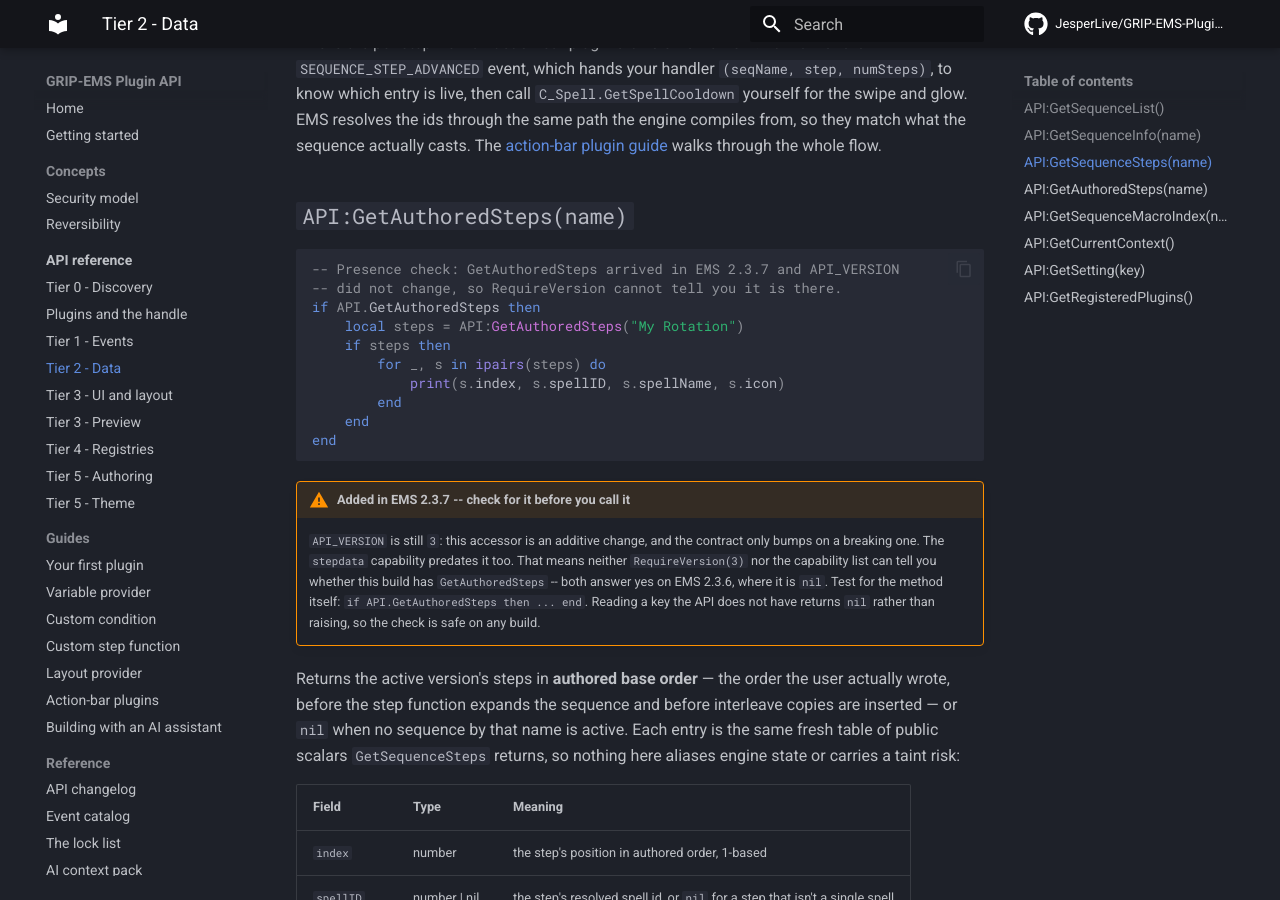
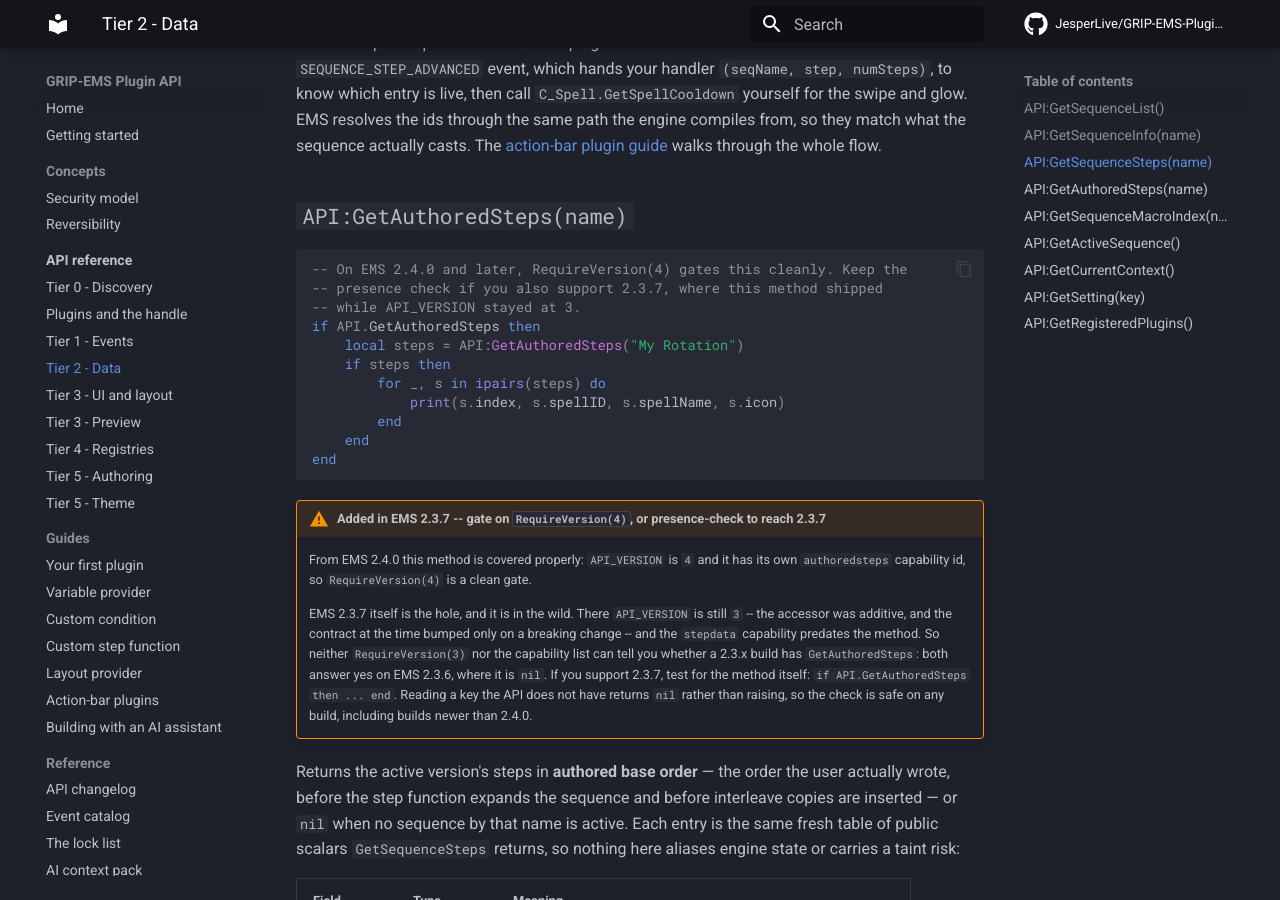
Before and after one commit to JesperLive/GRIP-EMS-PluginAPI, an MkDocs documentation site: the page built from docs/api/data.md, in a window 1280 px wide and 900 px high, scrolled down 3417 px. Built offline with MkDocs 1.6.1 and Material for MkDocs 9.7.7, drawn with Linux system fonts in a browser that asks for light colours; comment, search, counter and statistics services are not loaded; some of the changed text lies outside the part shown.

Commit message:
Document API_VERSION 4 and the RequireVersion gate
API_VERSION is an integer that rises on any addition to the surface. Documents v4 against GRIP-EMS 2.4.0, and notes that a presence check is still needed for 2.3.7, where the method shipped while API_VERSION stayed at 3.

````diff
--- a/docs/api/data.md
+++ b/docs/api/data.md
@@ -103,8 +103,9 @@ This is the per-step view an action-bar plugin draws chrome from. Pair it with t
 ## `API:GetAuthoredSteps(name)`
 
 ```lua
--- Presence check: GetAuthoredSteps arrived in EMS 2.3.7 and API_VERSION
--- did not change, so RequireVersion cannot tell you it is there.
+-- On EMS 2.4.0 and later, RequireVersion(4) gates this cleanly. Keep the
+-- presence check if you also support 2.3.7, where this method shipped
+-- while API_VERSION stayed at 3.
 if API.GetAuthoredSteps then
     local steps = API:GetAuthoredSteps("My Rotation")
     if steps then
@@ -115,14 +116,19 @@ if API.GetAuthoredSteps then
 end
 ```
 
-!!! warning "Added in EMS 2.3.7 -- check for it before you call it"
+!!! warning "Added in EMS 2.3.7 -- gate on `RequireVersion(4)`, or presence-check to reach 2.3.7"
 
-    `API_VERSION` is still `3`: this accessor is an additive change, and the contract
-    only bumps on a breaking one. The `stepdata` capability predates it too. That means
-    neither `RequireVersion(3)` nor the capability list can tell you whether this build
-    has `GetAuthoredSteps` -- both answer yes on EMS 2.3.6, where it is `nil`. Test for
-    the method itself: `if API.GetAuthoredSteps then ... end`. Reading a key the API does
-    not have returns `nil` rather than raising, so the check is safe on any build.
+    From EMS 2.4.0 this method is covered properly: `API_VERSION` is `4` and it has its
+    own `authoredsteps` capability id, so `RequireVersion(4)` is a clean gate.
+
+    EMS 2.3.7 itself is the hole, and it is in the wild. There `API_VERSION` is still `3`
+    -- the accessor was additive, and the contract at the time bumped only on a breaking
+    change -- and the `stepdata` capability predates the method. So neither
+    `RequireVersion(3)` nor the capability list can tell you whether a 2.3.x build has
+    `GetAuthoredSteps`: both answer yes on EMS 2.3.6, where it is `nil`. If you support
+    2.3.7, test for the method itself: `if API.GetAuthoredSteps then ... end`. Reading a
+    key the API does not have returns `nil` rather than raising, so the check is safe on
+    any build, including builds newer than 2.4.0.
 
 Returns the active version's steps in **authored base order** — the order the user actually wrote, before the step function expands the sequence and before interleave copies are inserted — or `nil` when no sequence by that name is active. Each entry is the same fresh table of public scalars `GetSequenceSteps` returns, so nothing here aliases engine state or carries a taint risk:
 
@@ -149,6 +155,26 @@ end
 Returns the macro slot index of the sequence's action-bar macro, or `nil` when no macro exists for it yet. Read-only — it never creates anything. To make sure a macro exists first, use the authoring-tier [`handle:EnsureSequenceMacro`](authoring.md#sequence-macros), then read or pick up the index.
 
 A sequence's macro is a standard WoW macro EMS maintains, so it's draggable and `PickupMacro`-able with no taint. It's also capped at 255 characters and runs in the default environment, so it's a simplified stand-in for the sequence — enough for many rotations, but it doesn't carry the full engine the keybind runs.
+
+## `API:GetActiveSequence()`
+
+```lua
+-- Added in EMS 2.4.0 (API_VERSION 4).
+local name = API:GetActiveSequence()
+if name then
+    local steps = API:GetSequenceSteps(name)
+end
+```
+
+Returns the name of the sequence EMS most recently drove, or `nil` when none has been driven this session. A read-only string — there is no setter, and nothing you do through the API changes it.
+
+Read the name literally: **most recently driven, not currently running.** Two things follow, and both bite a plugin that assumes otherwise.
+
+The name is never cleared when a sequence stops. There is no "nothing is running" value other than the `nil` you get before anything has ever run, so a non-nil return tells you what ran last, not that anything is running now. If you need live start/stop, that's the event bus — `SEQUENCE_STEP_ADVANCED` fires per step and is the only thing that tells you a sequence is actually advancing.
+
+The same value is written when hold mode activates, not only when the secure button is clicked. That is why this isn't called `GetClickedSequence`: a sequence the user put into hold mode becomes the active sequence without a click ever landing on it.
+
+It's the value EMS's own UI reads to decide which sequence a panel is talking about, exposed so a plugin doesn't have to mirror `SEQUENCE_STEP_ADVANCED` into its own variable just to answer "which one?".
 
 ## `API:GetCurrentContext()`
 
````
Also changed, not shown: README.md (+2 -2 lines), docs/api/discovery.md (+9 -8 lines), docs/api/index.md (+2 -1 lines), docs/faq.md (+2 -2 lines), docs/reference/ai-context.md (+6 -5 lines), docs/reference/changelog.md (+20 -6 lines).
